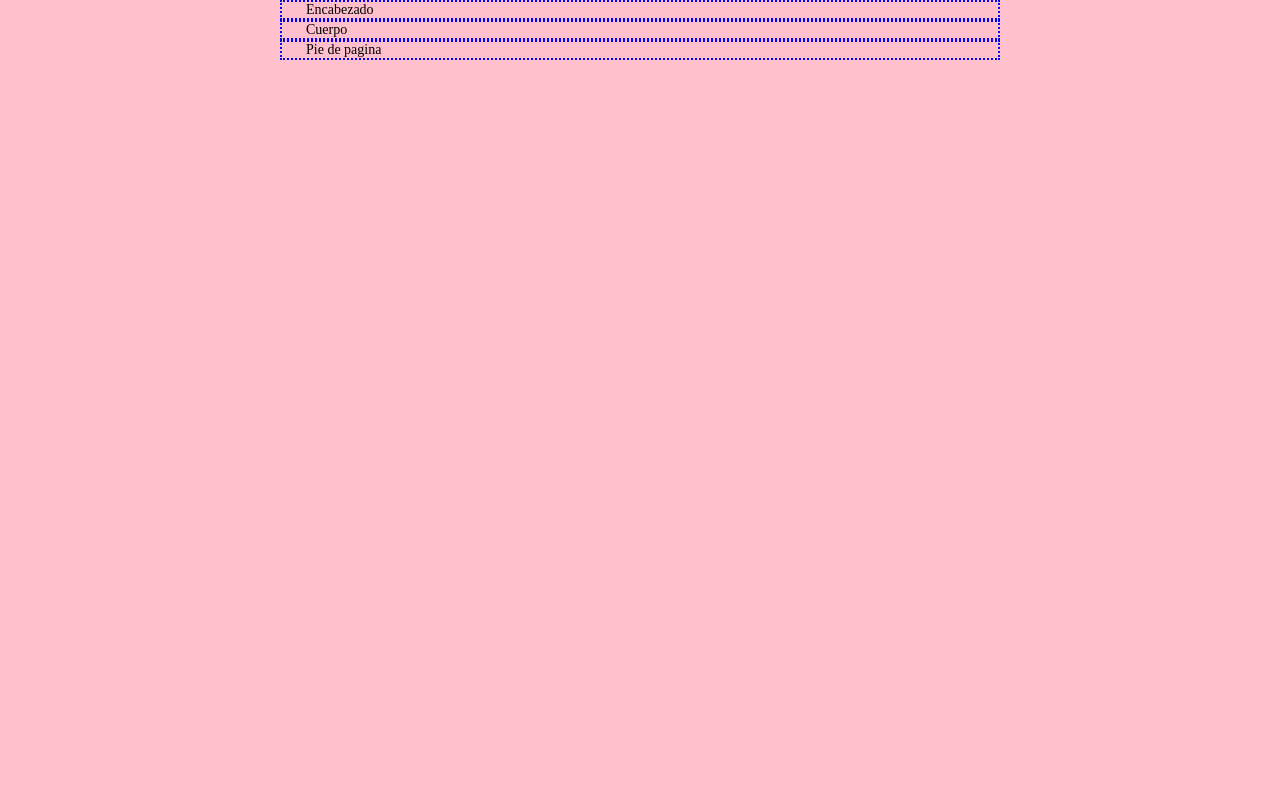
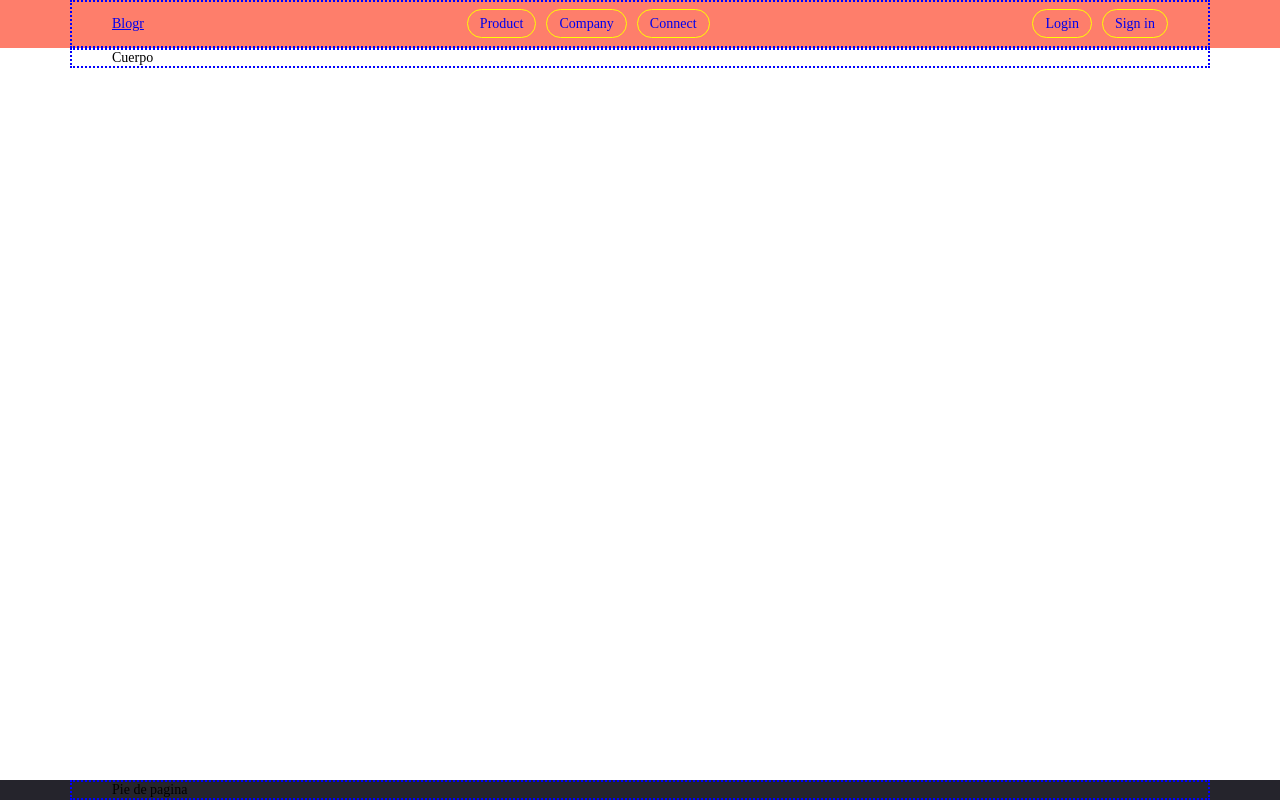
Before and after one commit to BIT-Desarrollo-Web-MEAN-Stack-2025-1/Blogr, a plain HTML site: page index.html in a window 1280 px wide. Drawn offline with Linux system fonts and the light colour scheme.

Commit message:
[+] Estructura de Menus RWD del Encabezado

```diff
--- a/css/main.css
+++ b/css/main.css
@@ -1,13 +1,92 @@
+:root {
+    /** Colors */
+    --Coral-Reef: #fe7e6b;
+    --Jacarta: #3a3d5d;
+    --Dark-Gunmetal: #25242c;
+    /** Fonts */
+    --overall-fontsize: 62.5%;
+}
+
+html,
+body {
+    height: 100%;
+    margin: 0;
+    padding: 0;
+}
+
 html {
-    font-size: 62.5%;           /** 16px * 0.625 = 10px  Conversion en base 10*/
+    font-size: var(--overall-fontsize);           /** 16px * 0.625 = 10px  Conversion en base 10*/
 }
 
 
 body {
-    background-color: pink;
     font-size: 1.4rem;          /** 14px; */
 }
 
+.main-container {
+    max-height: 100vh;
+    display: flex;
+    flex-direction: column;
+}
+
+/** Header */
+.header {
+    background-color: var(--Coral-Reef);
+}
+
+.navbar {
+    display: flex;
+    justify-content: space-between;
+    align-items: center;
+}
+
+.navbar__center {
+    display: flex;
+    justify-content: space-between;
+    align-items: center;
+    gap: 1rem;
+}
+
+.navbar__right {
+    display: none;
+}
+
+.menu-main {
+    display: none;
+}
+
+.menu-authentication {
+    list-style: none;
+    padding: 0;
+    display: flex;
+    justify-content: center;
+    align-items: center;
+    gap: 1rem;
+}
+
+.menu-authentication .item-3 {
+    display: none;
+}
+
+.btn {
+    border: 1px solid yellow;
+    padding: .6rem 1.2rem;
+    border-radius: 1.5rem;
+    box-sizing: border-box;
+    text-decoration: none;
+}
+
+/** Main */
+.main {
+    flex-grow: 1;
+    max-height: 100vh;
+    height: 100vh;
+}
+
+/** Footer */
+.footer {
+    background-color: var(--Dark-Gunmetal);
+}
 
 .container {
     border: 2px dotted blue;
@@ -23,26 +102,44 @@ body {
     box-sizing: border-box;
     padding: 0;
 }
+
+
+
+
 /** Media Queries */
-@media ( min-width: 56.7rem ) {
+@media ( min-width: 567px ) {
     .container {
         max-width: 56rem;
         padding: 0 1.6rem;
     }
 }
-@media ( min-width: 76.8rem ) {
+@media ( min-width: 768px ) {
     .container {
         max-width: 72rem;
         padding: 0 2.4rem;
     }
+    .navbar__right {
+        display: block;
+    }
+    .menu-main {
+        list-style: none;
+        padding: 0;
+        display: flex;
+        justify-content: flex-start;
+        align-items: center;
+        gap: 1rem;
+    }
+    .icon-hamburguer {
+        display: none;
+    }
 }
-@media ( min-width: 99.2rem ) {
+@media ( min-width: 992px ) {
     .container {
         max-width: 98rem;
         padding: 0 3.2rem;
     }
 }
-@media ( min-width: 120rem ) {
+@media ( min-width: 1200px ) {
     .container {
         max-width: 114rem;
         padding: 0 4rem;
--- a/index.html
+++ b/index.html
@@ -4,13 +4,46 @@
     <meta charset="UTF-8">
     <meta name="viewport" content="width=device-width, initial-scale=1.0">
     <title>Blor</title>
+    <link rel="stylesheet" href="https://cdnjs.cloudflare.com/ajax/libs/font-awesome/6.7.2/css/all.min.css" integrity="sha512-Evv84Mr4kqVGRNSgIGL/F/aIDqQb7xQ2vcrdIwxfjThSH8CSR7PBEakCr51Ck+w+/U6swU2Im1vVX0SVk9ABhg==" crossorigin="anonymous" referrerpolicy="no-referrer" />
     <link rel="stylesheet" href="./css/normalize.css">
     <link rel="stylesheet" href="./css/main.css">
 </head>
 <body>
+    <div class="main-container">
         <header class="header">
             <div class="container">
-            Encabezado
+                <nav class="navbar">
+                    <div class="navbar__left">
+                        <a href="#">Blogr</a>
+                    </div>
+                    <div class="navbar__center">
+                        <ul class="menu-main">
+                            <li class="menu-item item item-1">
+                                <a class="menu-link link link-1 btn" href="#">Product</a>
+                            </li>
+                            <li class="menu-item item item-2">
+                                <a class="menu-link link link-2 btn" href="#">Company</a>
+                            </li>
+                            <li class="menu-item item item-3">
+                                <a class="menu-link link link-3 btn" href="#">Connect</a>
+                            </li>
+                        </ul>
+                        <i class="fa-solid fa-bars icon-hamburguer"></i>
+                    </div>
+                    <div class="navbar__right">
+                        <ul class="menu-authentication">
+                            <li class="menu-item item item-1">
+                                <a class="menu-link link link-1 btn" href="#">Login</a>
+                            </li>
+                            <li class="menu-item item item-2">
+                                <a class="menu-link link link-2 btn" href="#">Sign in</a>
+                            </li>
+                            <li class="menu-item item item-3">
+                                <a class="menu-link link link-3 btn" href="#">Sign out</a>
+                            </li>
+                        </ul>
+                    </div>
+                </nav>
             </div>
         </header>
         <main class="main">
@@ -23,6 +56,7 @@
                 Pie de pagina
             </div>
         </footer>
+    </div>
 
     <script src="./js/main.js"></script>
 </body>
```
Lines whose indentation alone changed are shown as unchanged.
